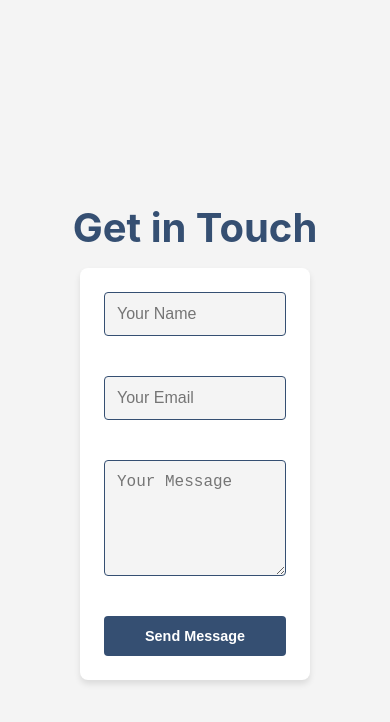
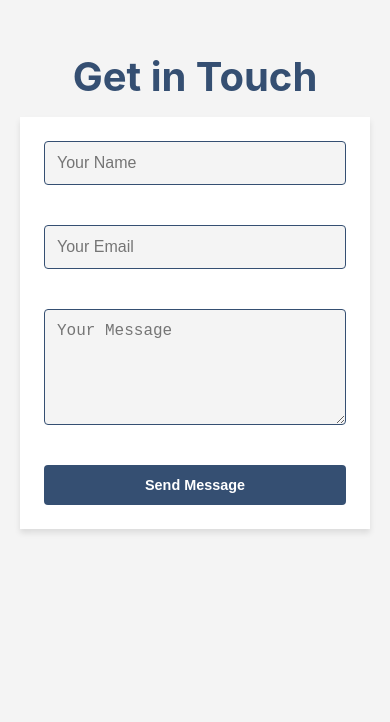
Before and after one commit to gjerkvar/gjermundkvardal.dev, a React (Create React App) app: page / in a window 390 px wide. Shown: the part 2999-3721 px from the top of the page. Built offline with nearby package versions, Linux system fonts and the light colour scheme; no server answers; the database is empty; the HTML template or start-up script is replaced by a standard one.

Commit message:
Improved how the sizing of the Contact form works on phone screens

```diff
--- a/src/components/About/About.css
+++ b/src/components/About/About.css
@@ -14,7 +14,7 @@
     gap: 2rem;
     max-width: 1200px;
     width: 100%;
-    text-align: center; /* Center all content */
+    text-align: center;
 }
 
 /* Text Section */
--- a/src/components/Contact/Contact.css
+++ b/src/components/Contact/Contact.css
@@ -5,20 +5,18 @@
     box-sizing: border-box; /* Ensures consistent box model */
 }
 
-/* Contact container */
 .contact-container {
     display: flex;
     flex-direction: column;
     justify-content: center;
     align-items: center;
-    min-height: 100vh; /* Full viewport height */
+    min-height: 100vh;
     background-color: var(--background-color);
     color: var(--text-color);
     padding: 2rem;
     text-align: center;
 }
 
-/* Contact heading */
 .contact-heading {
     font-size: 3rem;
     font-weight: 1500;
@@ -26,25 +24,25 @@
     color: var(--accent-color);
 }
 
-/* Contact form */
 .contact-form {
     width: 100%;
     max-width: 600px;
+    min-width: 350px;
     display: flex;
     flex-direction: column;
-    align-items: center; /* Ensures all child elements are horizontally centered */
-    gap: 1.5rem; /* Spacing between form elements */
-    background-color: var(--background-secondary-color); /* Slightly different from the background */
+    align-items: center;
+    gap: 1.5rem;
+    background-color: var(--background-secondary-color);
     padding: 2rem;
     border-radius: 8px;
     box-shadow: 0px 4px 6px rgba(0, 0, 0, 0.1);
-    margin: 0 auto; /* Center the form horizontally */
+    margin: 0 auto;
 }
 
-/* Form inputs and textarea */
+
 .contact-form input,
 .contact-form textarea {
-    width: 100%; /* Match the width of the form */
+    width: 100%;
     padding: 0.75rem;
     font-size: 1rem;
     color: var(--text-color);
@@ -53,22 +51,22 @@
     border-radius: 4px;
     outline: none;
     transition: border-color 0.3s ease;
-    box-sizing: border-box; /* Ensures consistent padding in width */
+    box-sizing: border-box;
 }
 
-/* Input focus state */
+
 .contact-form input:focus,
 .contact-form textarea:focus {
-    border-color: var(--accent-hover-color); /* Use hover or focus color */
+    border-color: var(--accent-hover-color);
 }
 
-/* Submit button */
+
 .contact-form button {
-    width: 100%; /* Button matches the form width */
+    width: 100%;
     padding: 0.75rem 1.5rem;
     font-size: 1rem;
     font-weight: bold;
-    color: #FFFFFF; /* White text */
+    color: #FFFFFF;
     background-color: var(--accent-color);
     border: none;
     border-radius: 4px;
@@ -76,18 +74,10 @@
     transition: background-color 0.3s ease, transform 0.3s ease;
 }
 
-/* Button hover effect */
+
 .contact-form button:hover {
-    background-color: var(--accent-hover-color); /* Slightly darker accent color */
-    transform: scale(1.05); /* Subtle hover scaling */
-}
-
-/* Status message */
-.contact-status {
-    margin-top: 1rem;
-    font-size: 1rem;
-    font-weight: bold;
-    color: var(--status-color); /* Success or error color */
+    background-color: var(--accent-hover-color);
+    transform: scale(1.05);
 }
 
 /* Mobile adjustments */
@@ -96,10 +86,23 @@
         font-size: 2.5rem;
     }
     .contact-form {
-        padding: 1.5rem; /* Reduce padding for smaller screens */
-        width: calc(100% - 2rem); /* Add some spacing from the edges */
+        padding: 1.5rem;
+        width: 100%;
+        max-width: none;
     }
     .contact-form button {
-        font-size: 0.9rem; /* Adjust button size */
+        font-size: 0.9rem;
     }
 }
+
+@media (max-width: 500px) {
+    .contact-container {
+        justify-content: flex-start; /* Aligns items at the top */
+    }
+    .contact-form {
+        width: 100%; /* Ensures full width */
+        margin: 0; /* Removes horizontal centering */
+        border-radius: 0; /* Optional: removes border radius for a full-width effect */
+        padding: 1.5rem; /* Adjust padding for smaller screens */
+    }
+}
```
